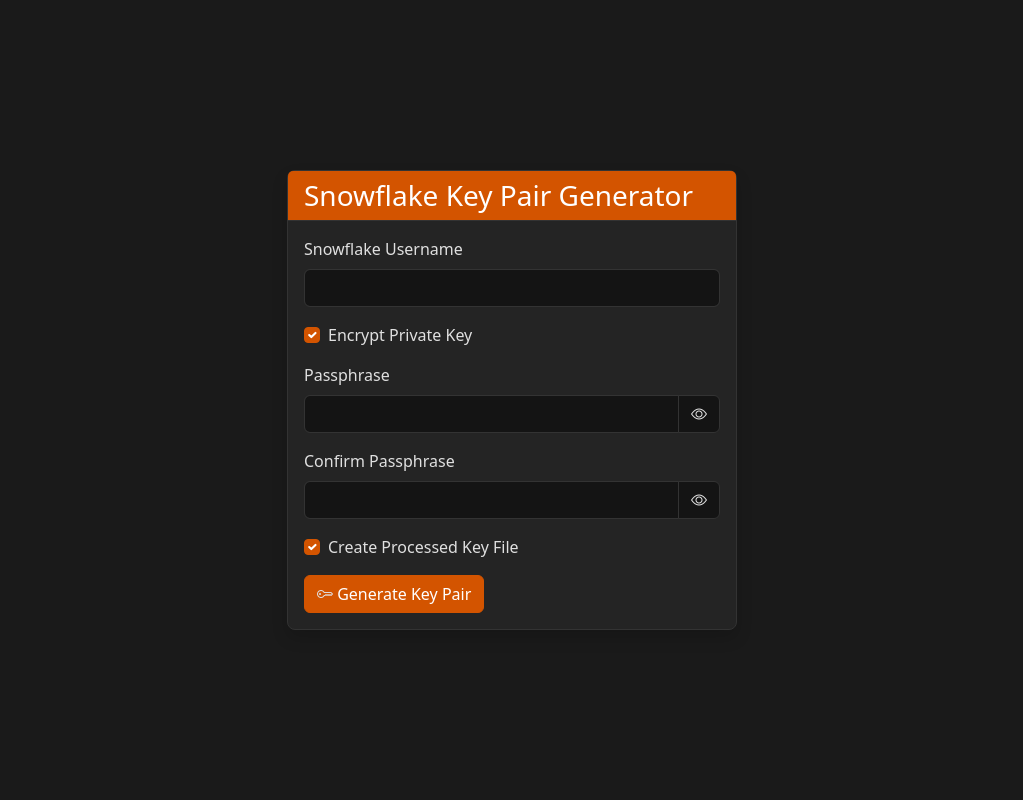
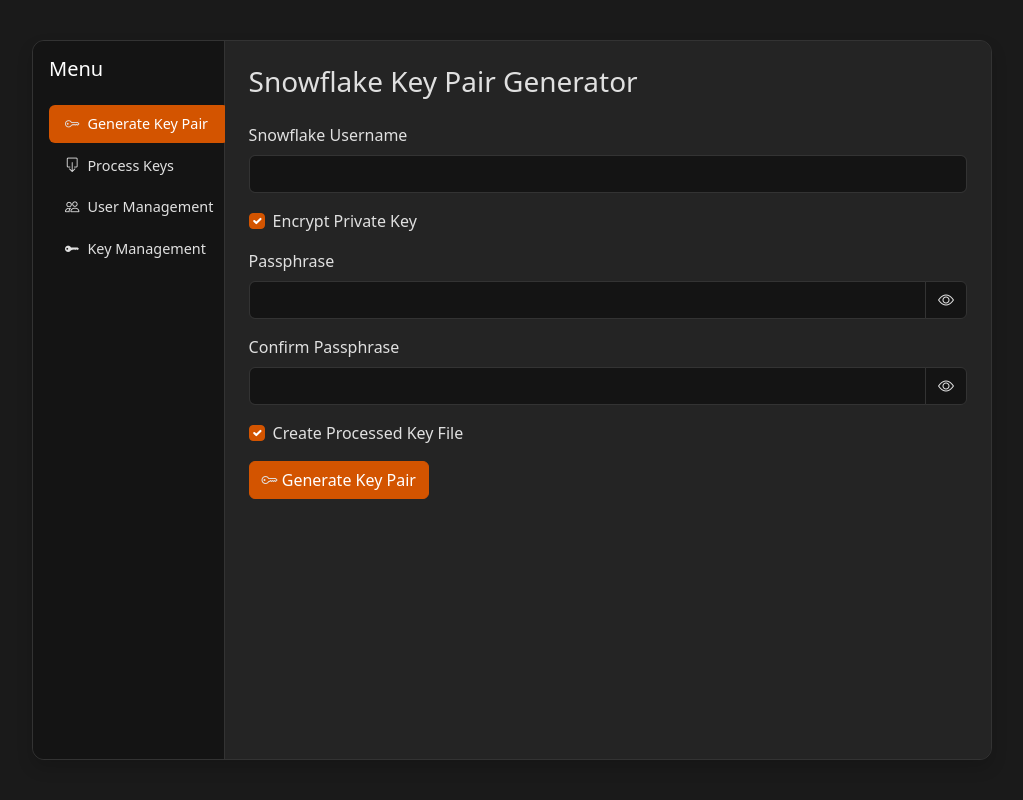
Before and after one commit to mgstegmaier/snowflake_keypair_generator, a Flask app: page / in a window 1280 px wide. Shown: the whole page, without its empty margins (128-1151 px from the left). Run offline with Flask 3, Linux system fonts and the light colour scheme.

Commit message:
Commit updated style

```diff
--- a/templates/index.html
+++ b/templates/index.html
@@ -190,15 +190,89 @@
             background-color: var(--darker-bg) !important;
             color: var(--text-color) !important;
         }
+
+        /* --- Dashboard Layout Additions --- */
+        .app-container {
+            max-width: 960px;
+            max-height: 90vh;
+            width: 90vw;
+            height: 90vh;
+            display: flex;
+            flex-direction: row;
+            overflow: hidden;
+            border-radius: 0.75rem;
+        }
+
+        .sidebar {
+            flex: 0 0 20%;
+            max-width: 20%;
+            min-width: 140px;
+            height: 100%;
+            background-color: var(--darker-bg);
+            border-right: 1px solid var(--border-color);
+            display: flex;
+            flex-direction: column;
+        }
+
+        .sidebar .nav-link {
+            color: var(--text-color);
+            border-radius: 0.375rem;
+            margin-bottom: 0.25rem;
+            font-size: 0.9rem;
+            white-space: nowrap;
+        }
+
+        .sidebar .nav-link.active,
+        .sidebar .nav-link:hover {
+            background-color: var(--pumpkin-orange);
+            color: #fff;
+        }
+
+        .content {
+            flex: 1 1 80%;
+            overflow-y: auto;
+            background-color: var(--card-bg);
+        }
+
+        /* Ensure sideTabs list takes full height within sidebar */
+        #sideTabs {
+            flex-direction: column !important;
+            flex: 1 1 auto;
+        }
     </style>
 </head>
 <body class="bg-light">
     <div class="fullscreen-bg">
-        <div class="card shadow">
-            <div class="card-header bg-primary text-white">
-                <h3 class="mb-0">Snowflake Key Pair Generator</h3>
-            </div>
-            <div class="card-body">
+        <div class="card shadow app-container">
+            <nav class="sidebar p-3">
+                <h5 class="text-white mb-4">Menu</h5>
+                <ul class="nav nav-pills flex-column mb-auto" id="sideTabs" role="tablist">
+                    <li class="nav-item">
+                        <a class="nav-link active" id="generate-tab" data-bs-toggle="tab" href="#generate" role="tab">
+                            <i class="bi bi-key me-2"></i>Generate Key Pair
+                        </a>
+                    </li>
+                    <li class="nav-item">
+                        <a class="nav-link" id="process-tab" data-bs-toggle="tab" href="#process" role="tab">
+                            <i class="bi bi-box-arrow-down me-2"></i>Process Keys
+                        </a>
+                    </li>
+                    <li class="nav-item">
+                        <a class="nav-link" id="user-tab" data-bs-toggle="tab" href="#users" role="tab">
+                            <i class="bi bi-people me-2"></i>User Management
+                        </a>
+                    </li>
+                    <li class="nav-item">
+                        <a class="nav-link" id="keymgmt-tab" data-bs-toggle="tab" href="#keys" role="tab">
+                            <i class="bi bi-key-fill me-2"></i>Key Management
+                        </a>
+                    </li>
+                </ul>
+            </nav>
+            <div class="content p-4">
+                <div class="tab-content" id="tabContent">
+                    <div class="tab-pane fade show active" id="generate" role="tabpanel" aria-labelledby="generate-tab">
+                        <h3 class="mb-4">Snowflake Key Pair Generator</h3>
                         <form id="keyPairForm">
                             <div class="mb-3">
                                 <label for="username" class="form-label">Snowflake Username</label>
@@ -267,6 +341,21 @@
                             <div class="mb-3">
                                 <label class="form-label">Generated Files</label>
                                 <ul class="list-group" id="fileList"></ul>
+                            </div>
+                        </div>
+                    </div>
+                    <!-- New Tab Panes -->
+                    <div class="tab-pane fade" id="process" role="tabpanel" aria-labelledby="process-tab">
+                        <h3 class="mb-4">Process Keys</h3>
+                        <p class="text-muted">Coming soon...</p>
+                    </div>
+                    <div class="tab-pane fade" id="users" role="tabpanel" aria-labelledby="user-tab">
+                        <h3 class="mb-4">User Management</h3>
+                        <p class="text-muted">Coming soon...</p>
+                    </div>
+                    <div class="tab-pane fade" id="keys" role="tabpanel" aria-labelledby="keymgmt-tab">
+                        <h3 class="mb-4">Key Management</h3>
+                        <p class="text-muted">Coming soon...</p>
                     </div>
                 </div>
             </div>
```
Lines whose indentation alone changed are shown as unchanged.
